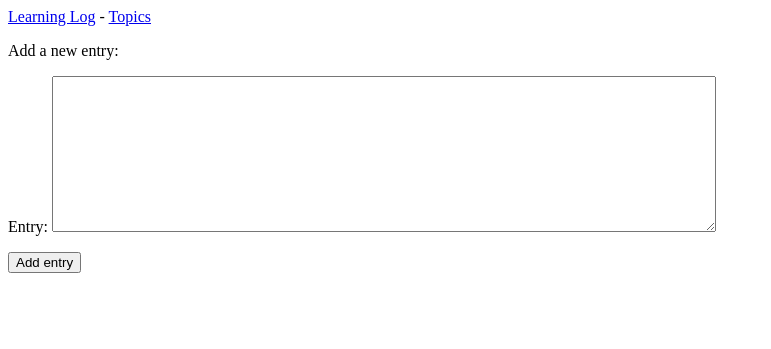
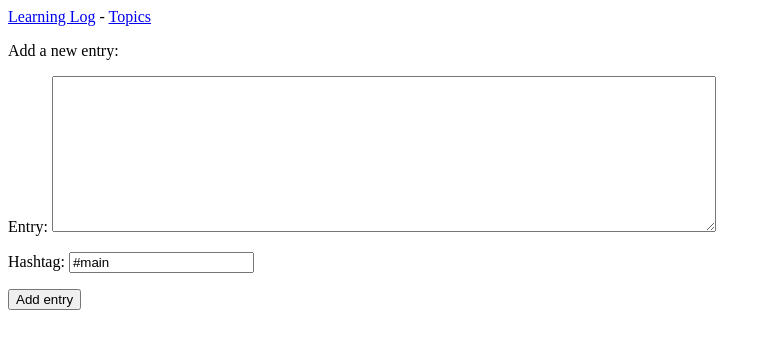
Before and after one commit to ali-nakhaee/learning_log, a Django app: template learning_logs/templates/learning_logs/new_entry.html in a window 1280 px wide. Shown: the top 349 px of the page, without its empty margins (0-771 px from the left). Run offline with Django 5.2, Linux system fonts and the light colour scheme; the template is opened without the code that fills it: values that come from a table or form of the project are taken from there, others are empty.

Commit message:
hashtag added to entry

```diff
--- a/learning_logs/forms.py
+++ b/learning_logs/forms.py
@@ -12,6 +12,6 @@ class TopicForm(forms.ModelForm):
 class EntryForm(forms.ModelForm):
     class Meta:
         model = Entry
-        fields = ['text']
+        fields = ['text', 'hashtag']
         labels = {'text': 'Entry:'}
         widgets = {'text': forms.Textarea(attrs={'cols': 80})}
--- a/learning_logs/models.py
+++ b/learning_logs/models.py
@@ -16,6 +16,7 @@ class Entry(models.Model):
     topic = models.ForeignKey(Topic, on_delete=models.CASCADE)
     text = models.TextField()
     date_added = models.DateTimeField(auto_now_add=True)
+    hashtag = models.CharField(max_length=100, default='#main')
 
     class Meta:
         verbose_name_plural = 'entries'
--- a/learning_logs/templates/learning_logs/topic.html
+++ b/learning_logs/templates/learning_logs/topic.html
@@ -13,6 +13,7 @@
     <li>
       <p>{{ entry.date_added|date:'M d, Y H:i' }}</p>
       <p>{{ entry.text|linebreaks }}</p>
+      <p> hashtag: {{ entry.hashtag }}</p>
       <p>
         <a href="{% url 'learning_logs:edit_entry' entry.id %}">Edit entry</a>
       </p>
```
Also changed, not shown: learning_logs/migrations/0003_entry_hashtag.py (added).
